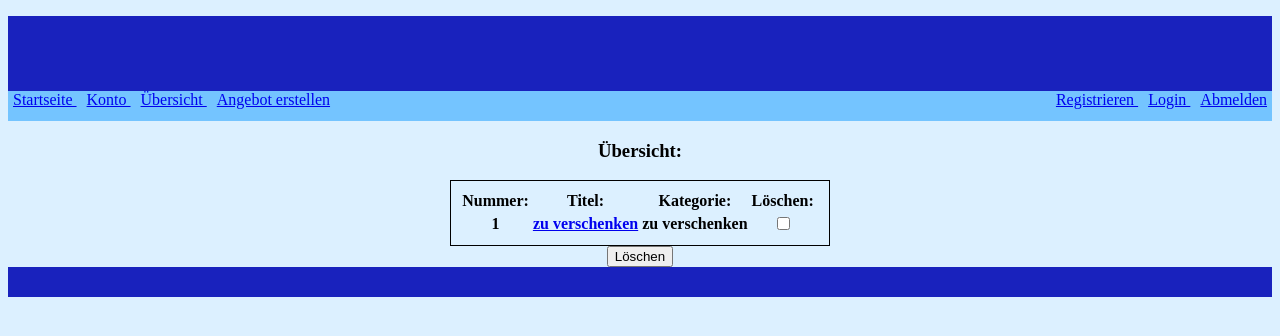
After one commit to Niviera/Website, a PHP site: page /uebersicht.php in a window 1280 px wide. The commit adds this page. Shown: the top 336 px of the page. Run offline with PHP 8.4, Linux system fonts and the light colour scheme; lists and menus that the app fills with data are empty.

```diff
--- a/nav.php
+++ b/nav.php
@@ -2,9 +2,10 @@
       <div style="float: left;">
             <a href="index.php" style="margin: 5px;"> Startseite </a>
             <a href="konto_uebersicht.php" style="margin: 5px;"> Konto </a>
-            <a href="" style="margin: 5px"> Übersicht </a>
+            <a href="uebersicht.php" style="margin: 5px"> Übersicht </a>
             <a href="angebot_erstellen.php" style="margin: 5px"> Angebot erstellen </a>
       </div>
+
       <div style="float: right">
             <a href="konto_erstellen.php" style="margin: 5px"> Registrieren </a>
             <a href="login.php" style="margin: 5px;"> Login </a>
--- /dev/null
+++ b/uebersicht.php
@@ -0,0 +1,52 @@
+<!DOCTYPE html>
+<html lang="en">
+
+<head>
+    <meta charset="UTF-8">
+    <meta http-equiv="X-UA-Compatible" content="IE=edge">
+    <meta name="viewport" content="width=device-width, initial-scale=1.0">
+    <title>Document</title>
+</head>
+
+<body style="background-color: #dcf0ff;">
+    <!-- header -->
+    <?php
+    include "header.php";
+    ?>
+    <!-- nav -->
+    <?php
+    include "nav.php";
+    ?>
+    <!-- Content -->
+    <center>
+        <div>
+            <h3> Übersicht: </h3>
+        </div>
+        <div>
+            <table style="border: 1px solid black; padding: 8px">
+                <tr>
+                    <th>Nummer: </th>
+                    <th>Titel: </th>
+                    <th>Kategorie: </th>
+                    <th>Löschen: </th>
+                    <th></th>
+                </tr>
+                <tr>
+                    <th>1 </th>
+                    <th><a href="angebot_eins.php">zu verschenken</a> </th>
+                    <th> zu verschenken </th>
+                    <th><input type="checkbox"></input></th>
+                </tr>
+            </table>
+            <th><button type="button">Löschen</button></th>
+        </div>
+
+    </center>
+    <!-- footer -->
+    <?php
+    include "footer.php";
+    ?>
+
+</body>
+
+</html>
```
Also changed, not shown: login.php (added, +48 -0 lines).
